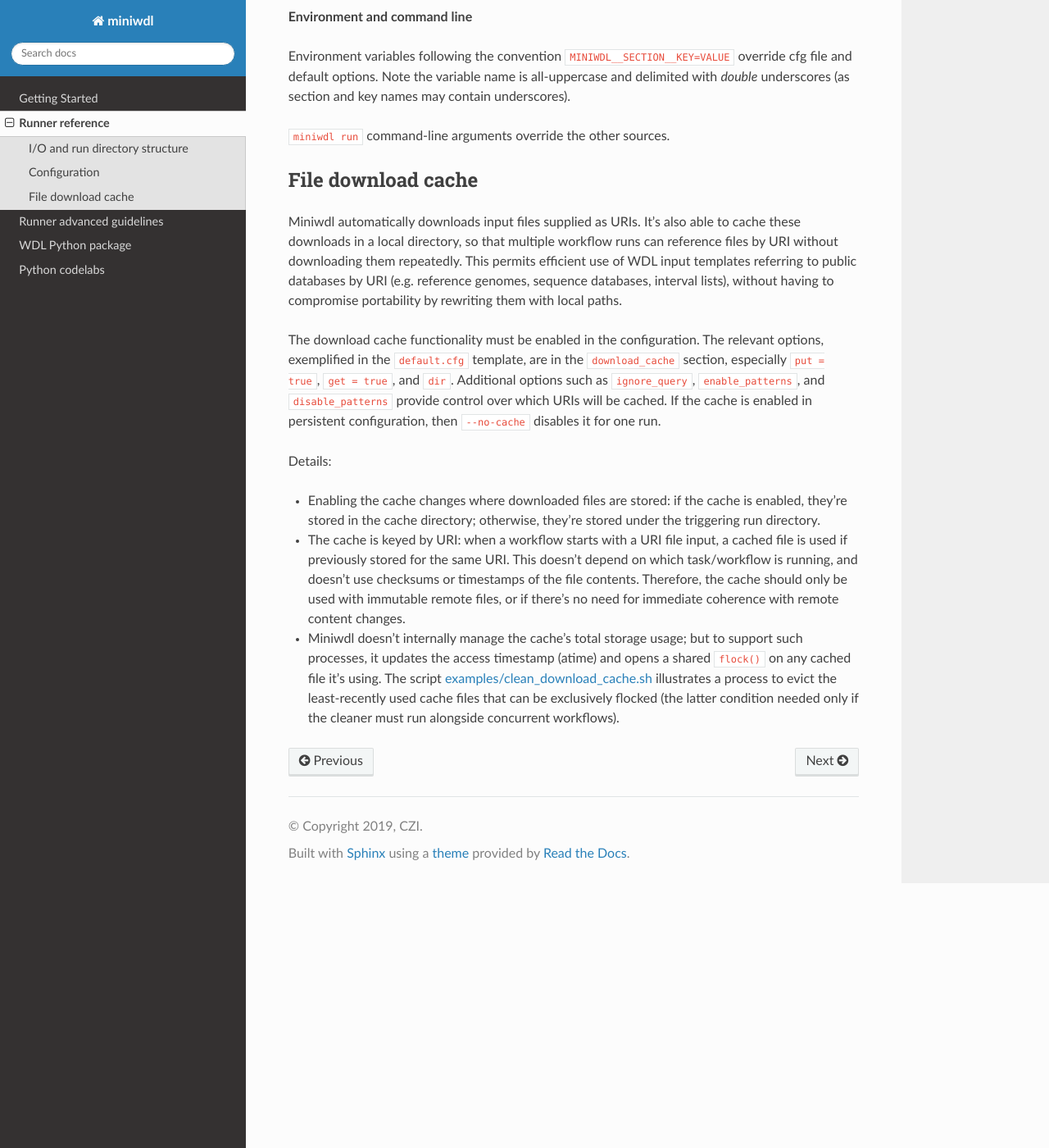
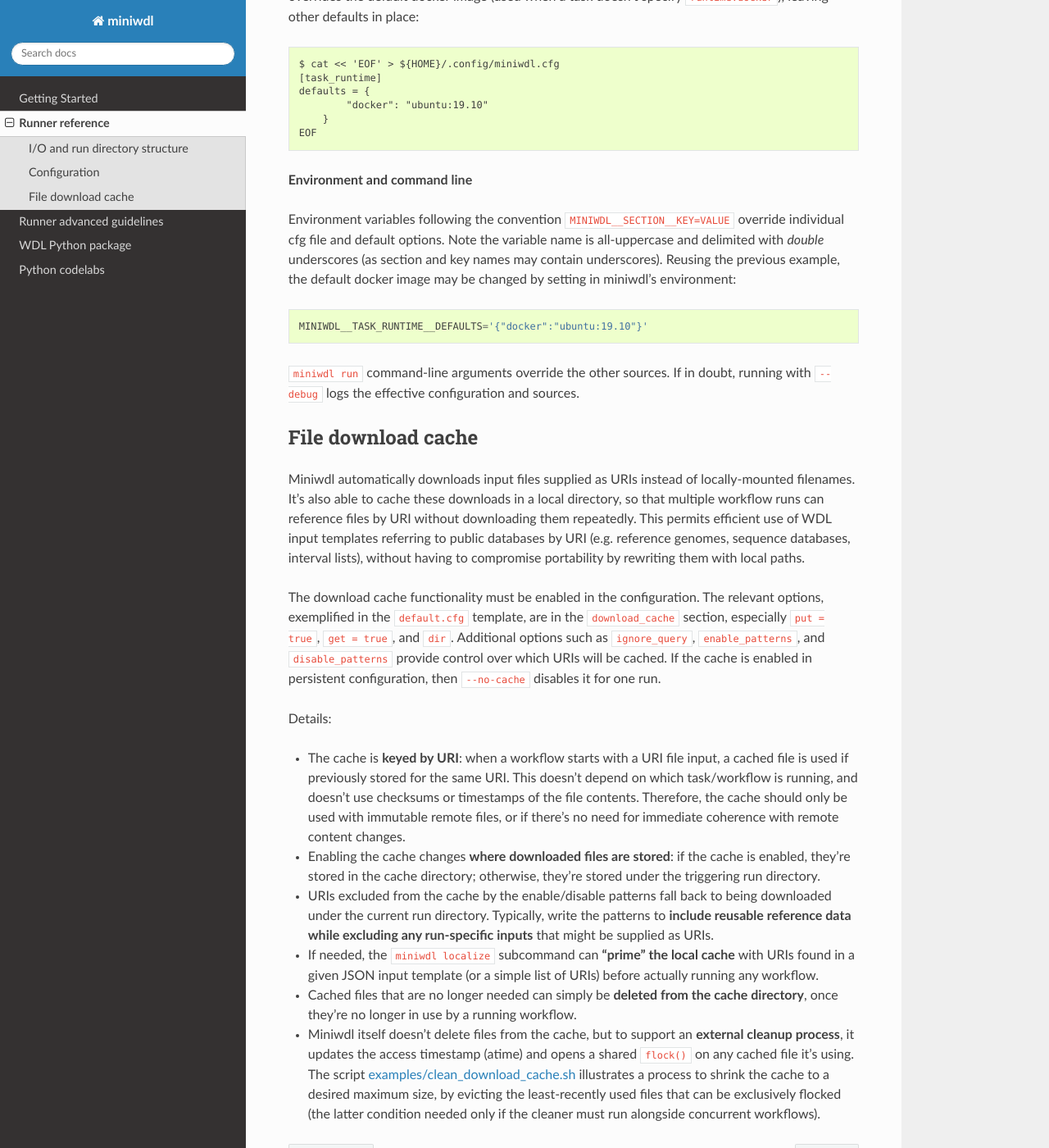
Before and after one commit to chanzuckerberg/miniwdl, a Sphinx documentation site: the page built from docs/runner_reference.md, in a window 1280 px wide and 1400 px high, scrolled down 1921 px. Shown: the whole window at 82% size. Built offline with Sphinx 7.4.7 and the Read the Docs theme 2.0.0, drawn with Linux system fonts in a browser that asks for light colours; some of the changed text lies outside the part shown.

Commit message:
repurpose `miniwdl localize` to be a cache-priming tool (#354)

````diff
--- a/docs/runner_reference.md
+++ b/docs/runner_reference.md
@@ -9,7 +9,7 @@ Upon run success, the JSON outputs are written to `outputs.json` in the run dire
 For tasks, the run directory also contains:
 
 * `task.log`
-* `stdout.txt` and `stderr.txt` if the task container started
+* `stdout.txt` and `stderr.txt` if the task container started. These files are streamed "live" as the task runs.
 * `write_/` with any files written during the evaluation of WDL expressions (e.g. `write_lines()`)
 * `download/` with any files downloaded from URIs in task inputs
 * `work/` the working directory mounted into the task container, where the command leaves its output files
@@ -46,24 +46,40 @@ Upon starting, miniwdl looks for a custom configuration file in the following lo
 1. File named by `--cfg` command-line argument
 2. File named by `MINIWDL_CFG` environment variable
 3. `XDG_CONFIG_HOME/miniwdl.cfg` (typically `${HOME}/.config/miniwdl.cfg`)
-4. `miniwdl.cfg` in [XDG_CONFIG_DIRS](https://specifications.freedesktop.org/basedir-spec/basedir-spec-latest.html) (typically `/etc/xdg/.config`)
+4. `miniwdl.cfg` in [XDG_CONFIG_DIRS](https://specifications.freedesktop.org/basedir-spec/basedir-spec-latest.html) (typically `/etc/xdg/.config/miniwdl.cfg`)
 
-Miniwdl loads *only the first file found* in this priority order, and merges its options into the defaults; so the file needs only contain selected sections & options to override.
+Miniwdl loads *only the first file found* in this priority order, and merges its options into the defaults; so the file needs only contain selected sections & options to override. For example, the following overrides the default docker image (used when a task doesn't specify `runtime.docker`), leaving other defaults in place:
+
+```
+$ cat << 'EOF' > ${HOME}/.config/miniwdl.cfg
+[task_runtime]
+defaults = {
+        "docker": "ubuntu:19.10"
+    }
+EOF
+```
 
 **Environment and command line**
 
-Environment variables following the convention `MINIWDL__SECTION__KEY=VALUE` override cfg file and default options. Note the variable name is all-uppercase and delimited with *double* underscores (as section and key names may contain underscores).
+Environment variables following the convention `MINIWDL__SECTION__KEY=VALUE` override individual cfg file and default options. Note the variable name is all-uppercase and delimited with *double* underscores (as section and key names may contain underscores). Reusing the previous example, the default docker image may be changed by setting in miniwdl's environment:
 
-`miniwdl run` command-line arguments override the other sources.
+```
+MINIWDL__TASK_RUNTIME__DEFAULTS='{"docker":"ubuntu:19.10"}'
+```
+
+`miniwdl run` command-line arguments override the other sources. If in doubt, running with `--debug` logs the effective configuration and sources.
 
 ## File download cache
 
-Miniwdl automatically downloads input files supplied as URIs. It's also able to cache these downloads in a local directory, so that multiple workflow runs can reference files by URI without downloading them repeatedly. This permits efficient use of WDL input templates referring to public databases by URI (e.g. reference genomes, sequence databases, interval lists), without having to compromise portability by rewriting them with local paths.
+Miniwdl automatically downloads input files supplied as URIs instead of locally-mounted filenames. It's also able to cache these downloads in a local directory, so that multiple workflow runs can reference files by URI without downloading them repeatedly. This permits efficient use of WDL input templates referring to public databases by URI (e.g. reference genomes, sequence databases, interval lists), without having to compromise portability by rewriting them with local paths.
 
 The download cache functionality must be enabled in the configuration. The relevant options, exemplified in the [`default.cfg`](https://github.com/chanzuckerberg/miniwdl/blob/master/WDL/runtime/config_templates/default.cfg) template, are in the `download_cache` section, especially `put = true`, `get = true`, and `dir`. Additional options such as `ignore_query`, `enable_patterns`, and `disable_patterns` provide control over which URIs will be cached. If the cache is enabled in persistent configuration, then `--no-cache` disables it for one run.
 
 Details:
 
-* Enabling the cache changes where downloaded files are stored: if the cache is enabled, they're stored in the cache directory; otherwise, they're stored under the triggering run directory.
-* The cache is keyed by URI: when a workflow starts with a URI file input, a cached file is used if previously stored for the same URI. This doesn't depend on which task/workflow is running, and doesn't use checksums or timestamps of the file contents. Therefore, the cache should only be used with immutable remote files, or if there's no need for immediate coherence with remote content changes.
-* Miniwdl doesn't internally manage the cache's total storage usage; but to support such processes, it updates the access timestamp (atime) and opens a shared `flock()` on any cached file it's using. The script [examples/clean_download_cache.sh](https://github.com/chanzuckerberg/miniwdl/blob/master/examples/clean_download_cache.sh) illustrates a process to evict the least-recently used cache files that can be exclusively flocked (the latter condition needed only if the cleaner must run alongside concurrent workflows).
+* The cache is **keyed by URI**: when a workflow starts with a URI file input, a cached file is used if previously stored for the same URI. This doesn't depend on which task/workflow is running, and doesn't use checksums or timestamps of the file contents. Therefore, the cache should only be used with immutable remote files, or if there's no need for immediate coherence with remote content changes.
+* Enabling the cache changes **where downloaded files are stored**: if the cache is enabled, they're stored in the cache directory; otherwise, they're stored under the triggering run directory.
+* URIs excluded from the cache by the enable/disable patterns fall back to being downloaded under the current run directory. Typically, write the patterns to **include reusable reference data while excluding any run-specific inputs** that might be supplied as URIs.
+* If needed, the `miniwdl localize` subcommand can **"prime" the local cache** with URIs found in a given JSON input template (or a simple list of URIs) before actually running any workflow.
+* Cached files that are no longer needed can simply be **deleted from the cache directory**, once they're no longer in use by a running workflow.
+* Miniwdl itself doesn't delete files from the cache, but to support an **external cleanup process**, it updates the access timestamp (atime) and opens a shared `flock()` on any cached file it's using. The script [examples/clean_download_cache.sh](https://github.com/chanzuckerberg/miniwdl/blob/master/examples/clean_download_cache.sh) illustrates a process to shrink the cache to a desired maximum size, by evicting the least-recently used files that can be exclusively flocked (the latter condition needed only if the cleaner must run alongside concurrent workflows).
````
Also changed, not shown: other parts of docs/runner_reference.md (+1 -1 lines), 2 other files.
